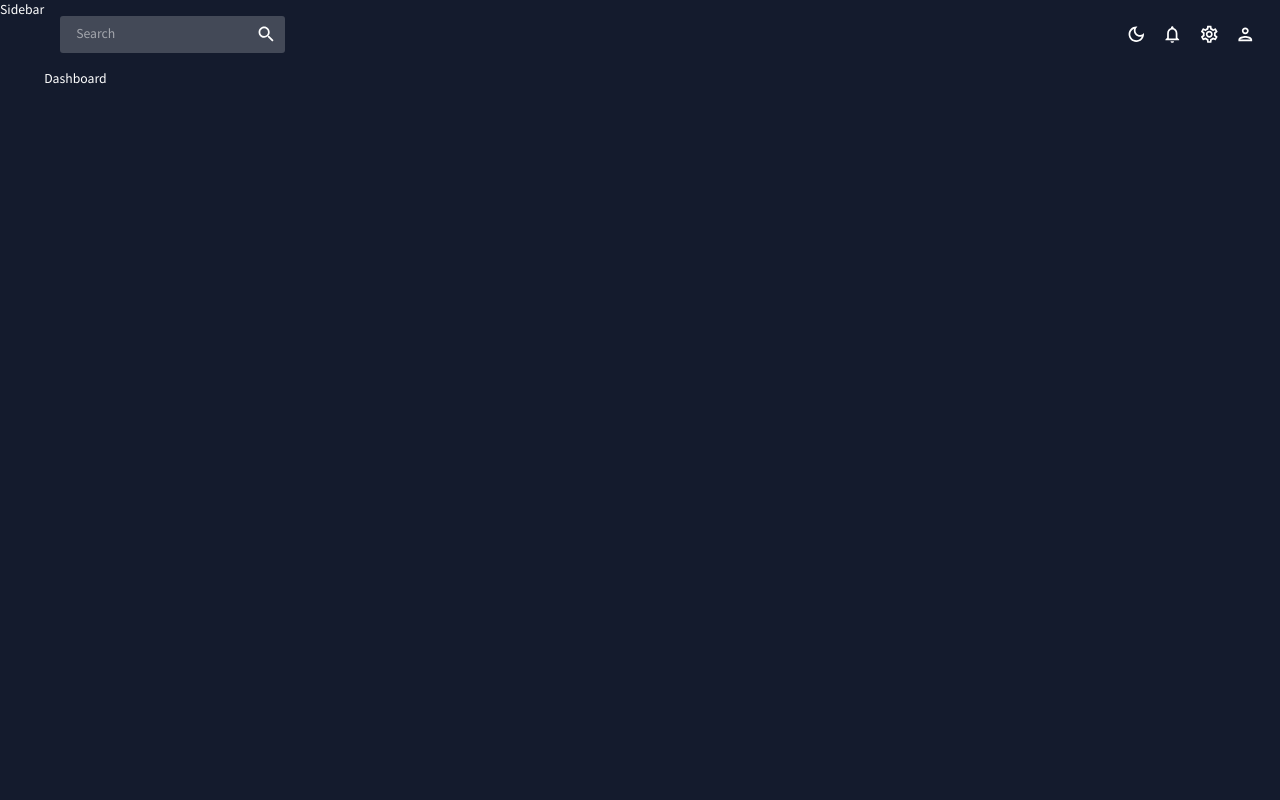
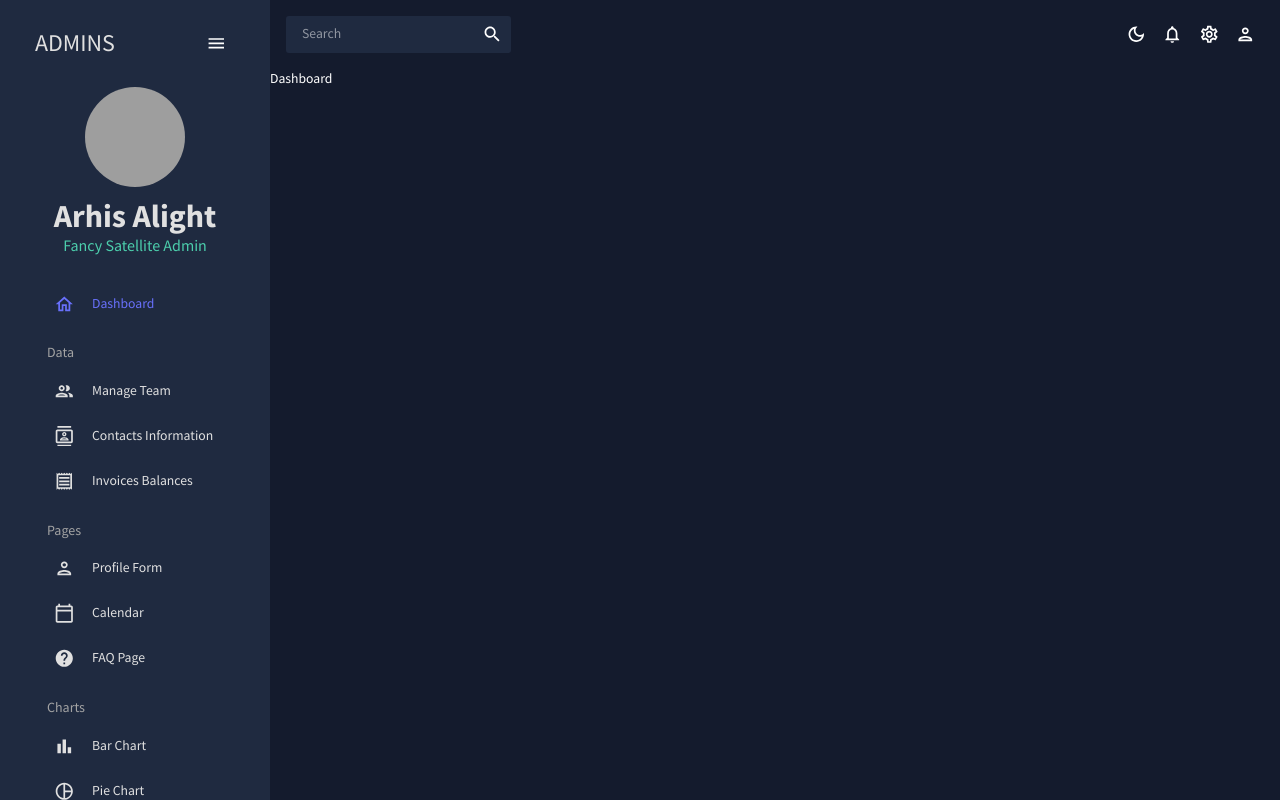
Before and after one commit to Victor-Nikliaiev/react-admin, a React (Create React App) app: page / in a window 1280 px wide. Built offline with nearby package versions, Linux system fonts and the light colour scheme; grey boxes are pictures that could not be loaded.

Commit message:
Finished up with Sidebar

```diff
--- a/package.json
+++ b/package.json
@@ -23,7 +23,7 @@
     "formik": "^2.2.9",
     "react": "^18.2.0",
     "react-dom": "^18.2.0",
-    "react-pro-sidebar": "^1.0.0-alpha.9",
+    "react-pro-sidebar": "^0.7.1",
     "react-router-dom": "^6.6.1",
     "react-scripts": "5.0.1",
     "web-vitals": "^2.1.4",
--- a/src/scenes/global/Sidebar.jsx
+++ b/src/scenes/global/Sidebar.jsx
@@ -1,3 +1,191 @@
+import { useState } from "react";
+import { ProSidebar, Menu, MenuItem } from "react-pro-sidebar";
+import "react-pro-sidebar/dist/css/styles.css";
+import { Box, IconButton, Typography, useTheme } from "@mui/material";
+import { Link } from "react-router-dom";
+import { tokens } from "../../theme.js";
+import HomeOutlinedIcon from "@mui/icons-material/HomeOutlined";
+import PeopleOutlinedIcon from "@mui/icons-material/PeopleOutlined";
+import ContactsOutlinedIcon from "@mui/icons-material/ContactsOutlined";
+import ReceiptOutlinedIcon from "@mui/icons-material/ReceiptOutlined";
+import PersonOutlinedIcon from "@mui/icons-material/PersonOutlined";
+import CalendarTodayOutlinedIcon from "@mui/icons-material/CalendarTodayOutlined";
+import HelpOutlinedIcon from "@mui/icons-material/HelpOutlined";
+import BarChartOutlinedIcon from "@mui/icons-material/BarChartOutlined";
+import TimelineOutlinedIcon from "@mui/icons-material/TimelineOutlined";
+import MenuOutlinedIcon from "@mui/icons-material/MenuOutlined";
+import MapOutlinedIcon from "@mui/icons-material/MapOutlined";
+import PieChartOutlineOutlinedIcon from "@mui/icons-material/PieChartOutlineOutlined";
+
+const Item = ({ title, to, icon, selected, setSelected }) => {
+  const theme = useTheme();
+  const colors = tokens(theme.palette.mode);
+  return (
+    <MenuItem
+      active={selected === title}
+      style={{ color: colors.grey[100] }}
+      onClick={() => setSelected(title)}
+      icon={icon}
+    >
+      <Typography>{title}</Typography>
+      <Link to={to} />
+    </MenuItem>
+  );
+};
+
 export const Sidebar = () => {
-  return <div>Sidebar</div>;
+  const theme = useTheme();
+  const colors = tokens(theme.palette.mode);
+  const [isCollapsed, setIsCollapsed] = useState(false);
+  const [selected, setSelected] = useState("Dashboard");
+
+  const menuItems = [
+    { title: "Dashboard", to: "/", icon: <HomeOutlinedIcon /> },
+    {
+      title: "Manage Team",
+      to: "/team",
+      icon: <PeopleOutlinedIcon />,
+      typographyData: "Data",
+    },
+    {
+      title: "Contacts Information",
+      to: "/contacts",
+      icon: <ContactsOutlinedIcon />,
+    },
+    {
+      title: "Invoices Balances",
+      to: "/invoices",
+      icon: <ReceiptOutlinedIcon />,
+    },
+    {
+      title: "Profile Form",
+      to: "/form",
+      icon: <PersonOutlinedIcon />,
+      typographyData: "Pages",
+    },
+    { title: "Calendar", to: "/calendar", icon: <CalendarTodayOutlinedIcon /> },
+    { title: "FAQ Page", to: "/faq", icon: <HelpOutlinedIcon /> },
+    {
+      title: "Bar Chart",
+      to: "/bar",
+      icon: <BarChartOutlinedIcon />,
+      typographyData: "Charts",
+    },
+    { title: "Pie Chart", to: "/pie", icon: <PieChartOutlineOutlinedIcon /> },
+    { title: "Line Chart", to: "/line", icon: <TimelineOutlinedIcon /> },
+    { title: "Geography Chart", to: "/geography", icon: <MapOutlinedIcon /> },
+  ];
+
+  return (
+    <Box
+      sx={{
+        "& .pro-sidebar-inner": {
+          background: `${colors.primary[400]} !important`,
+        },
+
+        "& .pro-icon-wrapper": {
+          backgroundColor: "transparent !important",
+        },
+
+        "& .pro-inner-item": {
+          padding: "5px 35px 5px 20px !important",
+        },
+
+        "& .pro-inner-item:hover": {
+          color: "#868dfb !important",
+        },
+
+        "& .pro-menu-item.active": {
+          color: "#6870fa !important",
+        },
+      }}
+    >
+      <ProSidebar collapsed={isCollapsed}>
+        <Menu iconShape='square'>
+          {/* LOGO AND MENU ICON */}
+          <MenuItem
+            onClick={() => setIsCollapsed(!isCollapsed)}
+            icon={isCollapsed ? <MenuOutlinedIcon /> : undefined}
+            style={{
+              margin: "10px 0 20px 0",
+              color: colors.grey[100],
+            }}
+          >
+            {!isCollapsed && (
+              <Box
+                display='flex'
+                justifyContent='space-between'
+                alignItems='center'
+                ml='15px'
+              >
+                <Typography variant='h3' color={colors.grey[100]}>
+                  ADMINS
+                </Typography>
+                <IconButton onClick={() => setIsCollapsed(!isCollapsed)}>
+                  <MenuOutlinedIcon />
+                </IconButton>
+              </Box>
+            )}
+          </MenuItem>
+
+          {/* USER */}
+          {!isCollapsed && (
+            <Box mb='25px'>
+              <Box display='flex' justifyContent='center' alignItems='center'>
+                <img
+                  alt='profile-user'
+                  width='100px'
+                  height='100px'
+                  src='https://picsum.photos/100'
+                  style={{ cursor: "pointer", borderRadius: "50%" }}
+                />
+              </Box>
+              <Box textAlign='center'>
+                <Typography
+                  variant='h2'
+                  color={colors.grey[100]}
+                  fontWeight='bold'
+                  sx={{
+                    m: "10px 0 0 0",
+                  }}
+                >
+                  Arhis Alight
+                </Typography>
+                <Typography variant='h5' color={colors.greenAccent[500]}>
+                  Fancy Satellite Admin
+                </Typography>
+              </Box>
+            </Box>
+          )}
+
+          {/* MENU ITEMS */}
+          <Box paddingLeft={isCollapsed ? undefined : "10%"}>
+            {menuItems.map(({ title, icon, to, typographyData }) => {
+              return (
+                <>
+                  {typographyData && (
+                    <Typography
+                      variant='h6'
+                      color={colors.grey[300]}
+                      sx={{ m: "15px 0 5px 20px" }}
+                    >
+                      {typographyData}
+                    </Typography>
+                  )}
+                  <Item
+                    title={title}
+                    to={to}
+                    icon={icon}
+                    selected={selected}
+                    setSelected={setSelected}
+                    key={crypto.randomUUID()}
+                  />
+                </>
+              );
+            })}
+          </Box>
+        </Menu>
+      </ProSidebar>
+    </Box>
+  );
 };
--- a/src/theme.js
+++ b/src/theme.js
@@ -20,7 +20,7 @@ export function tokens(mode) {
         100: "#d0d1d5",
         200: "#a1a4ab",
         300: "#727681",
-        400: "#434957",
+        400: "#1F2A40",
         500: "#141b2d",
         600: "#101624",
         700: "#0c101b",
```
Also changed, not shown: 1 other file (tests, documents, lock files or other folders).
